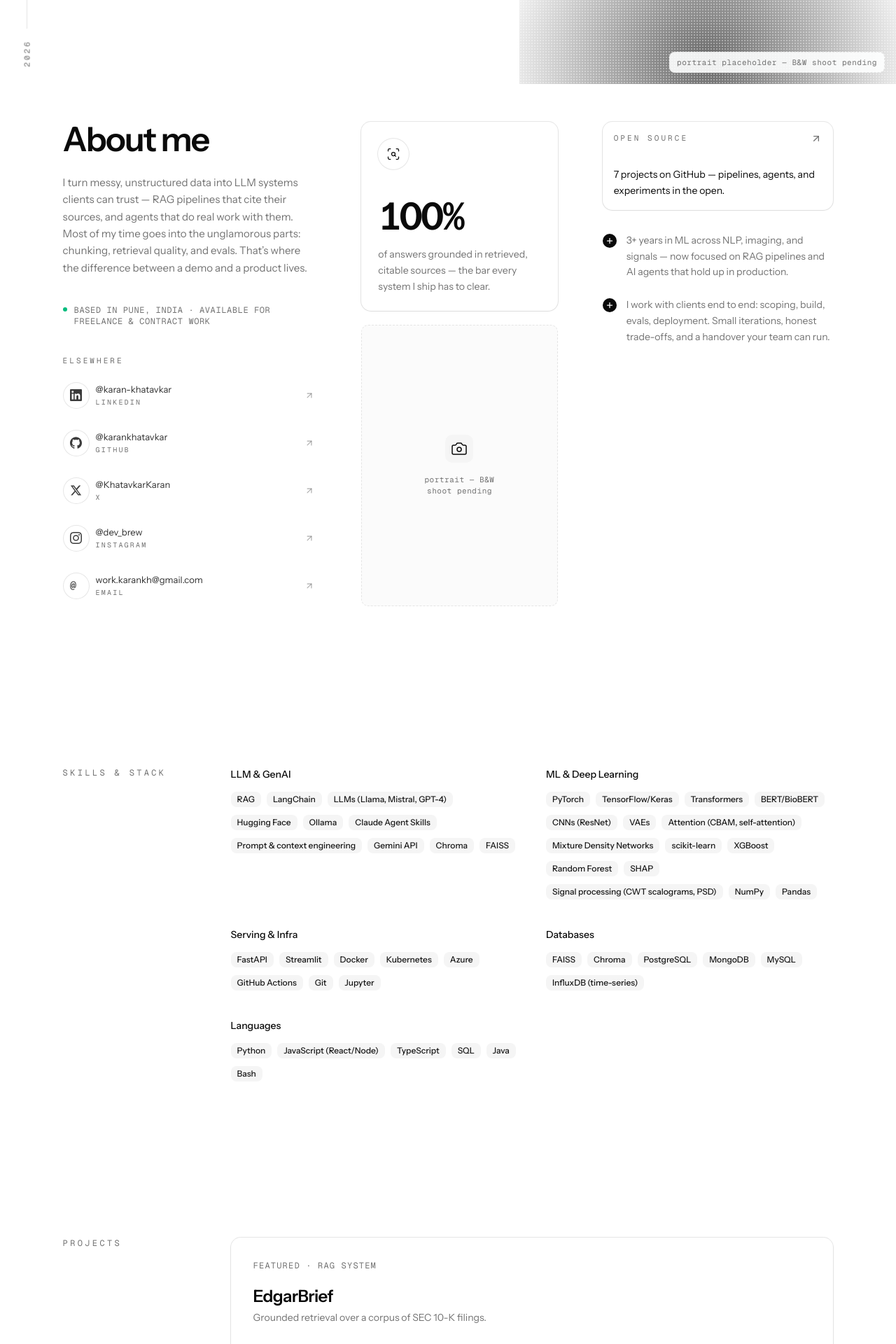
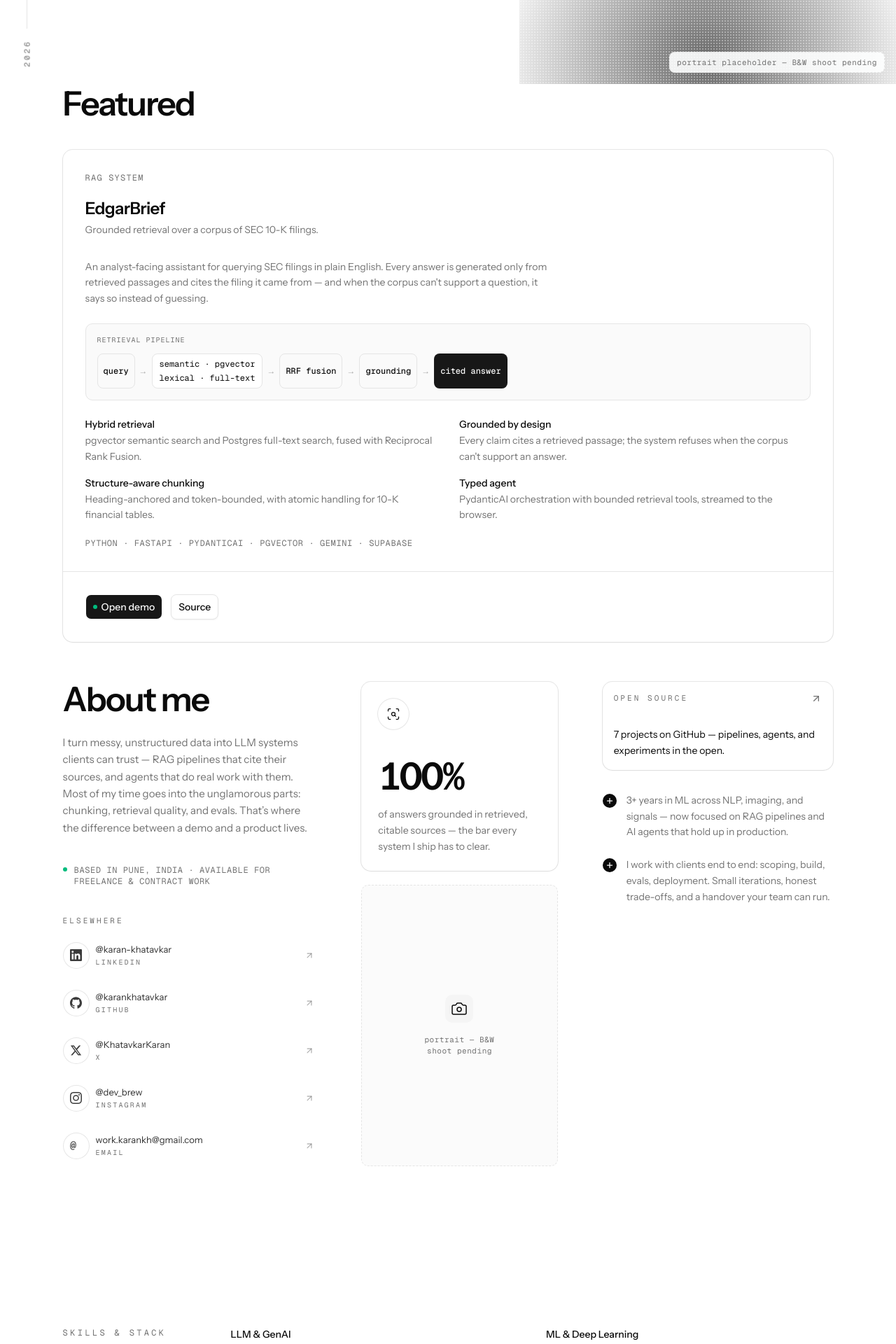
Before and after one commit to karankhatavkar/karankh.tech, a Next.js app: page / in a window 1280 px wide. Shown: the part 680-2600 px from the top of the page at 70% size. Built offline with nearby package versions, Linux system fonts and the light colour scheme.

Commit message:
UPDATE Flow

```diff
--- a/app/data/projects.ts
+++ b/app/data/projects.ts
@@ -16,10 +16,11 @@ export type FeaturedProject = {
   sourceHref: string;
 };
 
-// The flagship RAG build — given featured treatment above the projects grid.
+// The flagship RAG build — holds the "Featured" slide on its own.
 export const featuredProject: FeaturedProject = {
   name: "EdgarBrief",
-  eyebrow: "Featured · RAG system",
+  // The slide is already titled "Featured", so the eyebrow only classifies.
+  eyebrow: "RAG system",
   tagline: "Grounded retrieval over a corpus of SEC 10-K filings.",
   summary:
     "An analyst-facing assistant for querying SEC filings in plain English. Every answer is generated only from retrieved passages and cites the filing it came from — and when the corpus can't support a question, it says so instead of guessing.",
--- a/app/data/slides.ts
+++ b/app/data/slides.ts
@@ -13,9 +13,12 @@ export type Slide = {
 // This list is the single source of order for both the page and the rail.
 export const slides: Slide[] = [
   { id: "hero", label: hero.rail },
+  // EdgarBrief leads: it is the one piece of live, clickable proof, so it lands
+  // before any claim the site makes about itself (FLOW.md — "evidence before
+  // claims"). About follows as the method behind it.
+  { id: "projects", label: "Featured" },
   { id: "about", label: "About me" },
   { id: "skills", label: "Skills & stack" },
-  { id: "projects", label: "Projects" },
   { id: "more-projects", label: "More projects" },
   { id: "experience", label: "Experience" },
   // Education and certifications ride together: neither fills a screen on its
--- a/app/page.tsx
+++ b/app/page.tsx
@@ -30,14 +30,14 @@ export default function Home() {
       <Slide id="hero" bleed>
         <Hero />
       </Slide>
+      <Slide id="projects">
+        <Projects />
+      </Slide>
       <Slide id="about">
         <About />
       </Slide>
       <Slide id="skills">
         <Skills />
-      </Slide>
-      <Slide id="projects">
-        <Projects />
       </Slide>
       <Slide id="more-projects">
         <MoreProjects />
--- a/components/sections/projects.tsx
+++ b/components/sections/projects.tsx
@@ -123,10 +123,12 @@ function FeaturedProjectCard() {
 
 // The featured build carries the whole pitch — hybrid retrieval in, cited
 // answer out — and it is the one thing a hiring reader should leave with, so
-// it holds a screen on its own and the rest of the work follows.
+// it holds a screen on its own and the rest of the work follows. It takes the
+// display heading and the full frame rather than the narrower right column:
+// this is the site's one piece of live proof and it earns the width.
 export function Projects() {
   return (
-    <Section id="projects" title="Projects">
+    <Section id="projects" title="Featured" variant="display">
       <FeaturedProjectCard />
     </Section>
   );
--- a/components/sections/section.tsx
+++ b/components/sections/section.tsx
@@ -1,7 +1,15 @@
+import { cn } from "@/lib/utils";
+
 type SectionProps = {
   id: string;
   title: string;
   children: React.ReactNode;
+  /**
+   * `label` — mono index in a sticky left column; the page default.
+   * `display` — About's large heading stacked above full-width content, for a
+   * section whose content wants the whole frame rather than the right column.
+   */
+  variant?: "label" | "display";
 };
 
 // Two-column editorial grid: a sticky mono label in the left column indexes
@@ -10,16 +18,36 @@ type SectionProps = {
 // In slide mode the surrounding Slide centres this on a screen of its own, so
 // the section drops the rhythm padding and the divider it needs on the
 // continuous page — the screen change is the separation.
-export function Section({ id, title, children }: SectionProps) {
+export function Section({
+  id,
+  title,
+  children,
+  variant = "label",
+}: SectionProps) {
+  const display = variant === "display";
+
   return (
     <section
       id={id}
       aria-labelledby={`${id}-heading`}
-      className="grid gap-6 border-t py-16 sm:grid-cols-[minmax(140px,200px)_1fr] sm:gap-10 sm:py-20 slides:border-t-0 slides:py-0"
+      className={cn(
+        "grid gap-6 border-t py-16 sm:gap-10 sm:py-20 slides:border-t-0 slides:py-0",
+        // Display stays one column at every width, so the heading keeps sitting
+        // above the content instead of moving beside it at `sm`.
+        !display && "sm:grid-cols-[minmax(140px,200px)_1fr]",
+      )}
     >
       <h2
         id={`${id}-heading`}
-        className="font-mono text-xs uppercase tracking-[0.28em] text-muted-foreground sm:sticky sm:top-10 sm:self-start"
+        className={cn(
+          display
+            ? // Deliberately the same ramp as About's heading, so the two lead
+              // slides read as one typographic system rather than two.
+              "text-[clamp(32px,4vw,48px)] leading-[1.05] font-[520] tracking-[-0.04em]"
+            : // Only a label in its own column sticks; a heading above the
+              // content scrolls with it, as a heading in flow should.
+              "font-mono text-xs uppercase tracking-[0.28em] text-muted-foreground sm:sticky sm:top-10 sm:self-start",
+        )}
       >
         {title}
       </h2>
```
Also changed, not shown: 1 other file (tests, documents, lock files or other folders).
